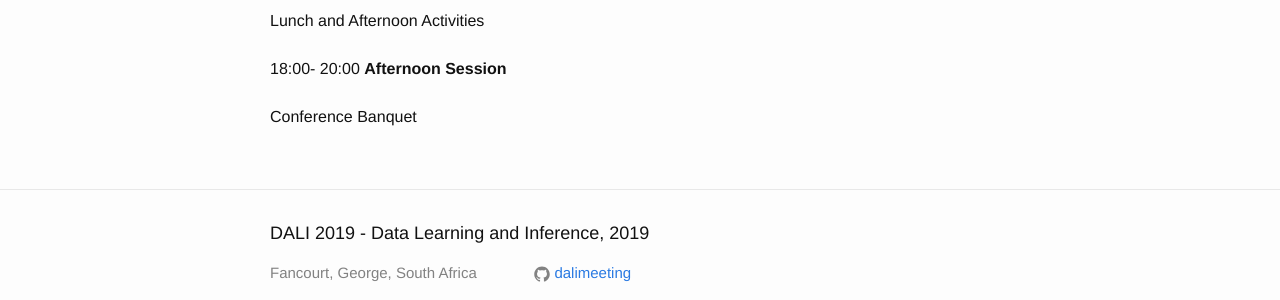
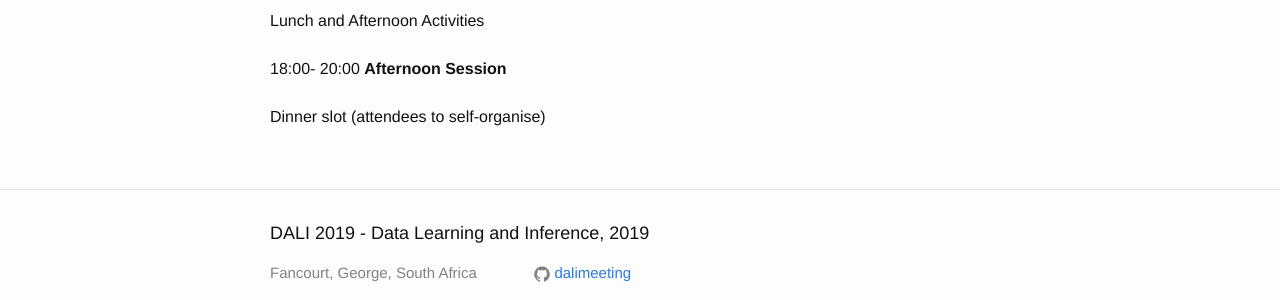
Before and after one commit to dalimeeting/dalimeeting.github.io, a Jekyll site: the page built from _posts/2018-04-05-day-3.md, in a window 1280 px wide. Shown: the part 980-1280 px from the top of the page. Built offline with Jekyll 4.4.1, drawn with Linux system fonts in a browser that asks for light colours.

Commit message:
Update 2018-04-05-day-3.md

```diff
--- a/_posts/2018-04-05-day-3.md
+++ b/_posts/2018-04-05-day-3.md
@@ -17,5 +17,5 @@ talks:
   start: "18:00"
   end: "20:00"
 - title: ""
-  start: "Conference Banquet"
+  start: "Dinner slot (attendees to self-organise)"
 ---
```
